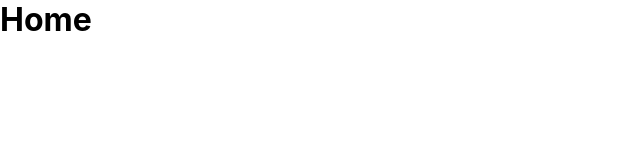
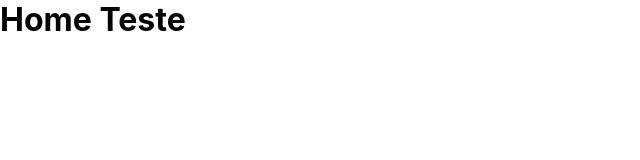
Before and after one commit to PoorlyDefinedBehaviour/twillian, a React (Create React App) app: page / in a window 1280 px wide. Shown: the top 160 px of the page, without its empty margins (0-640 px from the left). Built offline with nearby package versions, Linux system fonts and the light colour scheme.

Commit message:
Update index.js

```diff
--- a/src/pages/Index/index.js
+++ b/src/pages/Index/index.js
@@ -1,6 +1,6 @@
 import React from "react";
 export default function Index(){
     return(
-            <h1>Home</h1>
+            <h1>Home Teste</h1>
         );
 }
```
